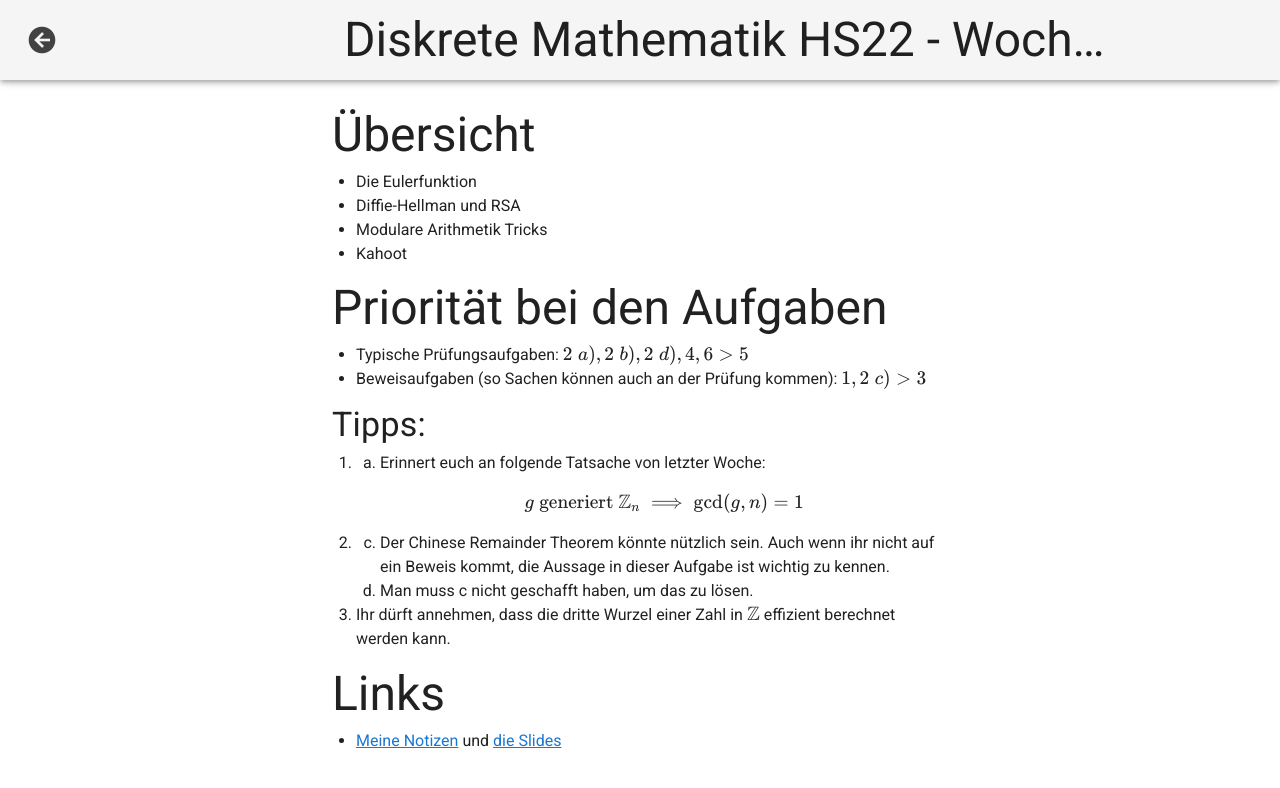
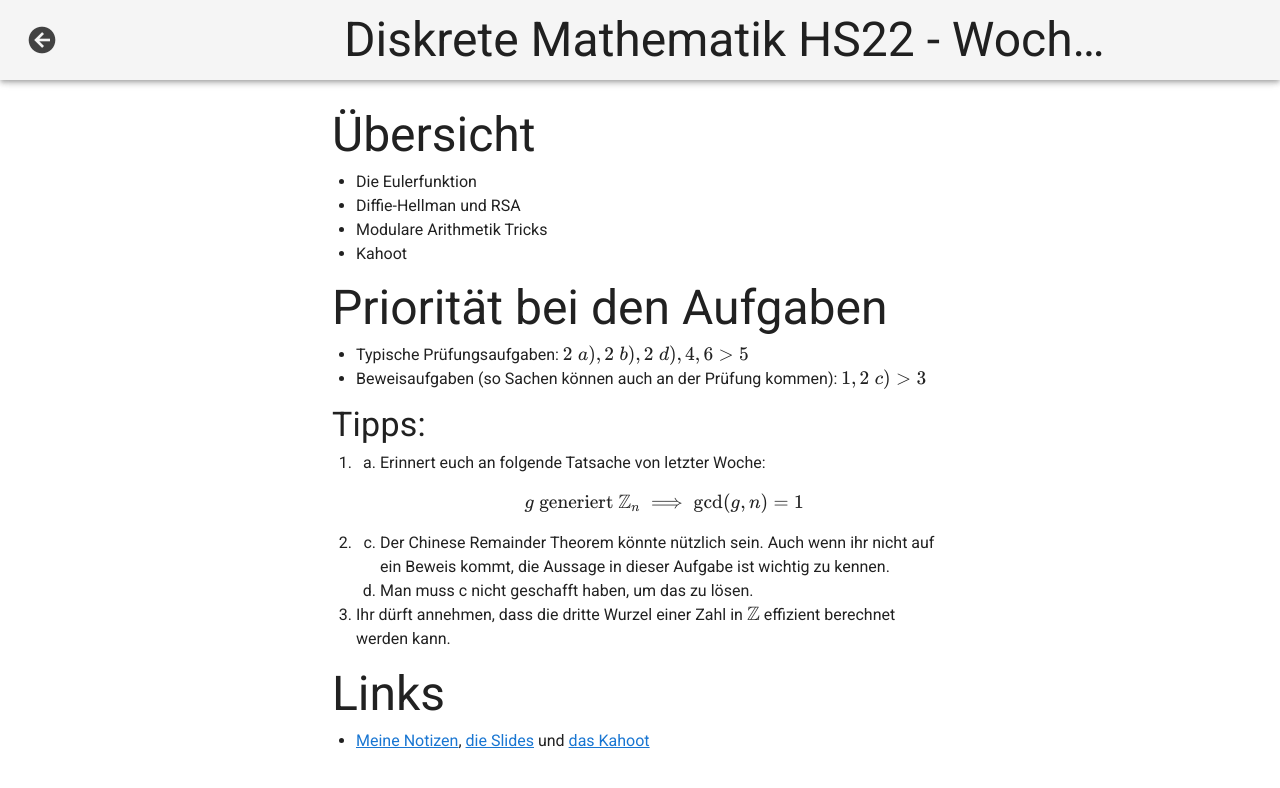
Before and after one commit to HumbleCatcher/eth-homepage, a Nuxt app: page /dm2022/week/9 in a window 1280 px wide. Shown: the top 788 px of the page. Built offline with nearby package versions, Linux system fonts and the light colour scheme.

Commit message:
add Kahoot

```diff
--- a/pages/dm2022/week/9.vue
+++ b/pages/dm2022/week/9.vue
@@ -49,8 +49,12 @@
     <h3>Links</h3>
     <ul>
       <li>
-        <a :href="$static('/dm2022/week9/notes.pdf')">Meine Notizen</a> und
-        <a :href="$static('/dm2022/week9/slides.pdf')">die Slides</a>
+        <a :href="$static('/dm2022/week9/notes.pdf')">Meine Notizen</a>,
+        <a :href="$static('/dm2022/week9/slides.pdf')">die Slides</a> und
+        <a
+          href="https://create.kahoot.it/share/woche-9/18f15ba3-3ded-4dc2-b340-93e109418375"
+          >das Kahoot</a
+        >
       </li>
     </ul>
   </default-layout>
```
